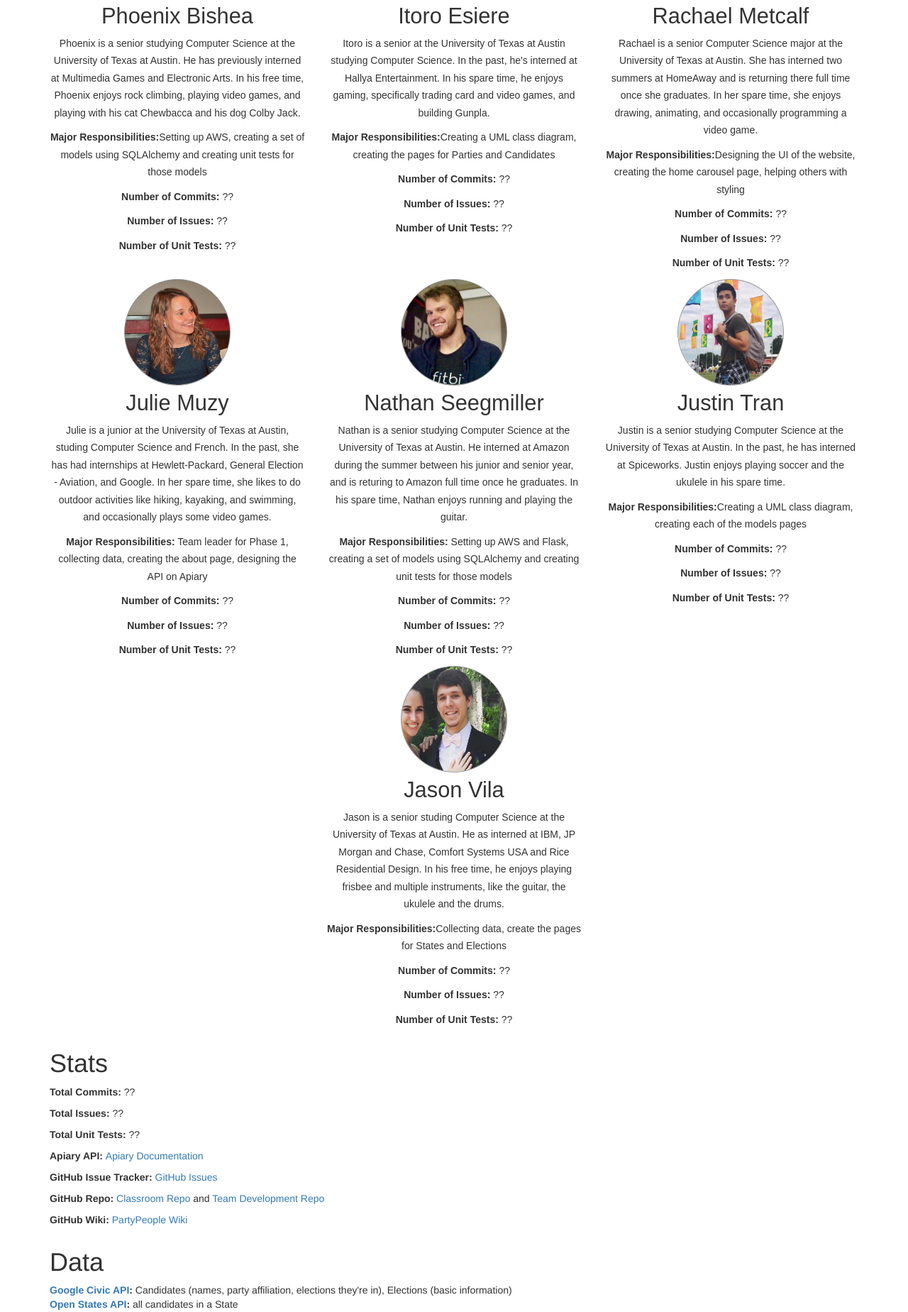
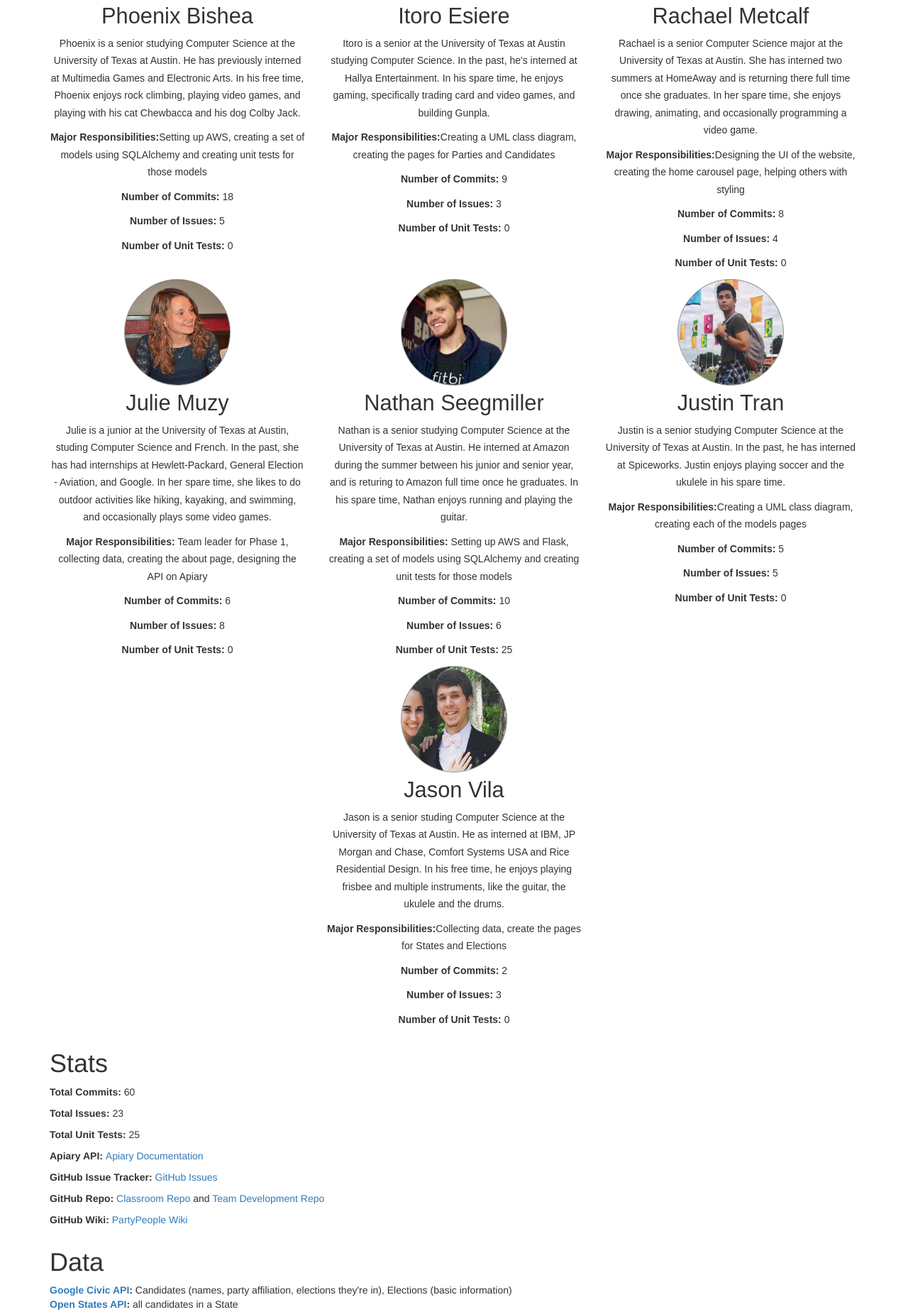
Before and after one commit to cs373gc-fall-2016/PartyPeople, a Flask app: page /about in a window 1280 px wide. Shown: the part 456-2304 px from the top of the page at 71% size. Run offline with Flask 2, Linux system fonts and the light colour scheme; some libraries are stand-ins or nearby versions.

Commit message:
Updated the about page to have number of commits, issues, and unit tests for each person and globally.

```diff
--- a/templates/about.html
+++ b/templates/about.html
@@ -40,9 +40,9 @@
 				<p class="name">Phoenix Bishea</p>
 				<p class="position">Phoenix is a senior studying Computer Science at the University of Texas at Austin. He has previously interned at Multimedia Games and Electronic Arts. In his free time, Phoenix enjoys rock climbing, playing video games, and playing with his cat Chewbacca and his dog Colby Jack.</p>
 				<p class="position"><b>Major Responsibilities:</b>Setting up AWS, creating a set of models using SQLAlchemy and creating unit tests for those models</p>
-				<p class="position"><b>Number of Commits: </b>??</p>
-				<p class="position"><b>Number of Issues: </b>??</p>
-				<p class="position"><b>Number of Unit Tests: </b>??</p>
+				<p class="position"><b>Number of Commits: </b>18</p>
+				<p class="position"><b>Number of Issues: </b>5</p>
+				<p class="position"><b>Number of Unit Tests: </b>0</p>
 			</div>
 			<div class="col-xs-4">
 				<img class="cut-out circle mem"
@@ -50,9 +50,9 @@
 				<p class="name">Itoro Esiere</p>
 				<p class="position">Itoro is a senior at the University of Texas at Austin studying Computer Science. In the past, he's interned at Hallya Entertainment. In his spare time, he enjoys gaming, specifically trading card and video games, and building Gunpla.</p>
 				<p class="position"><b>Major Responsibilities:</b>Creating a UML class diagram, creating the pages for Parties and Candidates</p>
-				<p class="position"><b>Number of Commits: </b>??</p>
-				<p class="position"><b>Number of Issues: </b>??</p>
-				<p class="position"><b>Number of Unit Tests: </b>??</p>
+				<p class="position"><b>Number of Commits: </b>9</p>
+				<p class="position"><b>Number of Issues: </b>3</p>
+				<p class="position"><b>Number of Unit Tests: </b>0</p>
 			</div>
 			<div class="col-xs-4">
 				<img class="cut-out circle mem"
@@ -60,9 +60,9 @@
 				<p class="name">Rachael Metcalf</p>
 				<p class="position">Rachael is a senior Computer Science major at the University of Texas at Austin. She has interned two summers at HomeAway and is returning there full time once she graduates. In her spare time, she enjoys drawing, animating, and occasionally programming a video game.</p>
 				<p class="position"><b>Major Responsibilities:</b>Designing the UI of the website, creating the home carousel page, helping others with styling</p>
-				<p class="position"><b>Number of Commits: </b>??</p>
-				<p class="position"><b>Number of Issues: </b>??</p>
-				<p class="position"><b>Number of Unit Tests: </b>??</p>
+				<p class="position"><b>Number of Commits: </b>8</p>
+				<p class="position"><b>Number of Issues: </b>4</p>
+				<p class="position"><b>Number of Unit Tests: </b>0</p>
 			</div>
 		</div>
 		<div class="row">
@@ -72,9 +72,9 @@
 				<p class="name">Julie Muzy</p>
 				<p class="position">Julie is a junior at the University of Texas at Austin, studing Computer Science and French. In the past, she has had internships at Hewlett-Packard, General Election - Aviation, and Google. In her spare time, she likes to do outdoor activities like hiking, kayaking, and swimming, and occasionally plays some video games.</p>
 				<p class="position"><b>Major Responsibilities:</b> Team leader for Phase 1, collecting data, creating the about page, designing the API on Apiary</p>
-				<p class="position"><b>Number of Commits: </b>??</p>
-				<p class="position"><b>Number of Issues: </b>??</p>
-				<p class="position"><b>Number of Unit Tests: </b>??</p>
+				<p class="position"><b>Number of Commits: </b>6</p>
+				<p class="position"><b>Number of Issues: </b>8</p>
+				<p class="position"><b>Number of Unit Tests: </b>0</p>
 			</div>
 			<div class="col-xs-4">
 				<img class="cut-out circle mem"
@@ -82,9 +82,9 @@
 				<p class="name">Nathan Seegmiller</p>
 				<p class="position">Nathan is a senior studying Computer Science at the University of Texas at Austin. He interned at Amazon during the summer between his junior and senior year, and is returing to Amazon full time once he graduates. In his spare time, Nathan enjoys running and playing the guitar. </p>
 				<p class="position"><b>Major Responsibilities:</b> Setting up AWS and Flask, creating a set of models using SQLAlchemy and creating unit tests for those models</p>
-				<p class="position"><b>Number of Commits: </b>??</p>
-				<p class="position"><b>Number of Issues: </b>??</p>
-				<p class="position"><b>Number of Unit Tests: </b>??</p>
+				<p class="position"><b>Number of Commits: </b>10</p>
+				<p class="position"><b>Number of Issues: </b>6</p>
+				<p class="position"><b>Number of Unit Tests: </b>25</p>
 			</div>
 			<div class="col-xs-4">
 				<img class="cut-out circle mem"
@@ -92,9 +92,9 @@
 				<p class="name">Justin Tran</p>
 				<p class="position">Justin is a senior studying Computer Science at the University of Texas at Austin. In the past, he has interned at Spiceworks. Justin enjoys playing soccer and the ukulele in his spare time.</p>
 				<p class="position"><b>Major Responsibilities:</b>Creating a UML class diagram, creating each of the models pages</p>
-				<p class="position"><b>Number of Commits: </b>??</p>
-				<p class="position"><b>Number of Issues: </b>??</p>
-				<p class="position"><b>Number of Unit Tests: </b>??</p>
+				<p class="position"><b>Number of Commits: </b>5</p>
+				<p class="position"><b>Number of Issues: </b>5</p>
+				<p class="position"><b>Number of Unit Tests: </b>0</p>
 			</div>
 		</div>
 		<div class="row">
@@ -105,9 +105,9 @@
 				<p class="name">Jason Vila</p>
 				<p class="position">Jason is a senior studing Computer Science at the University of Texas at Austin. He as interned at IBM, JP Morgan and Chase, Comfort Systems USA and Rice Residential Design. In his free time, he enjoys playing frisbee and multiple instruments, like the guitar, the ukulele and the drums.</p>
 				<p class="position"><b>Major Responsibilities:</b>Collecting data, create the pages for States and Elections</p>
-				<p class="position"><b>Number of Commits: </b>??</p>
-				<p class="position"><b>Number of Issues: </b>??</p>
-				<p class="position"><b>Number of Unit Tests: </b>??</p>
+				<p class="position"><b>Number of Commits: </b>2</p>
+				<p class="position"><b>Number of Issues: </b>3</p>
+				<p class="position"><b>Number of Unit Tests: </b>0</p>
 			</div>
 			<div class="col-xs-4"></div>
 		</div>
@@ -115,9 +115,9 @@
 
 	<div class="container">
   		<h1 >Stats</h1>
-  		<p><b>Total Commits: </b>??</p>
-  		<p><b>Total Issues: </b>??</p>
-  		<p><b>Total Unit Tests: </b>??</p>
+  		<p><b>Total Commits: </b>60</p>
+  		<p><b>Total Issues: </b>23</p>
+  		<p><b>Total Unit Tests: </b>25</p>
   		<p><b>Apiary API: </b><a href="http://docs.partypeople.apiary.io/#">Apiary Documentation</a></p>
   		<p><b>GitHub Issue Tracker: </b><a href="https://github.com/cs373gc-fall-2016/PartyPeople/issues">GitHub Issues</a></p>
   		<p><b>GitHub Repo: </b><a href="https://github.com/cs373gc-fall-2016/PartyPeople">Classroom Repo</a> and <a href="https://github.com/JulieM13/PartyPeople-Phase1/tree/dev">Team Development Repo</a></p>
```
